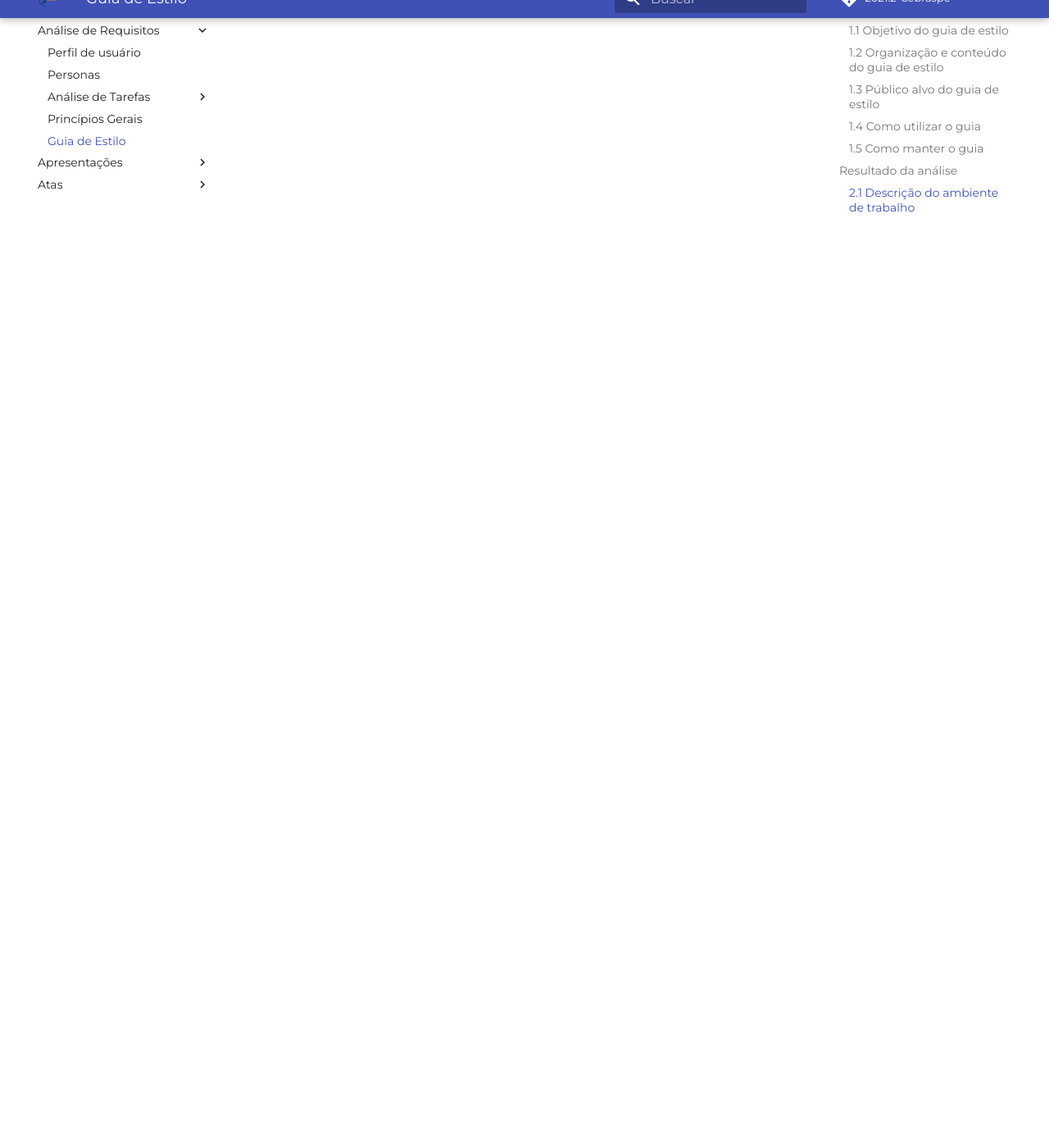
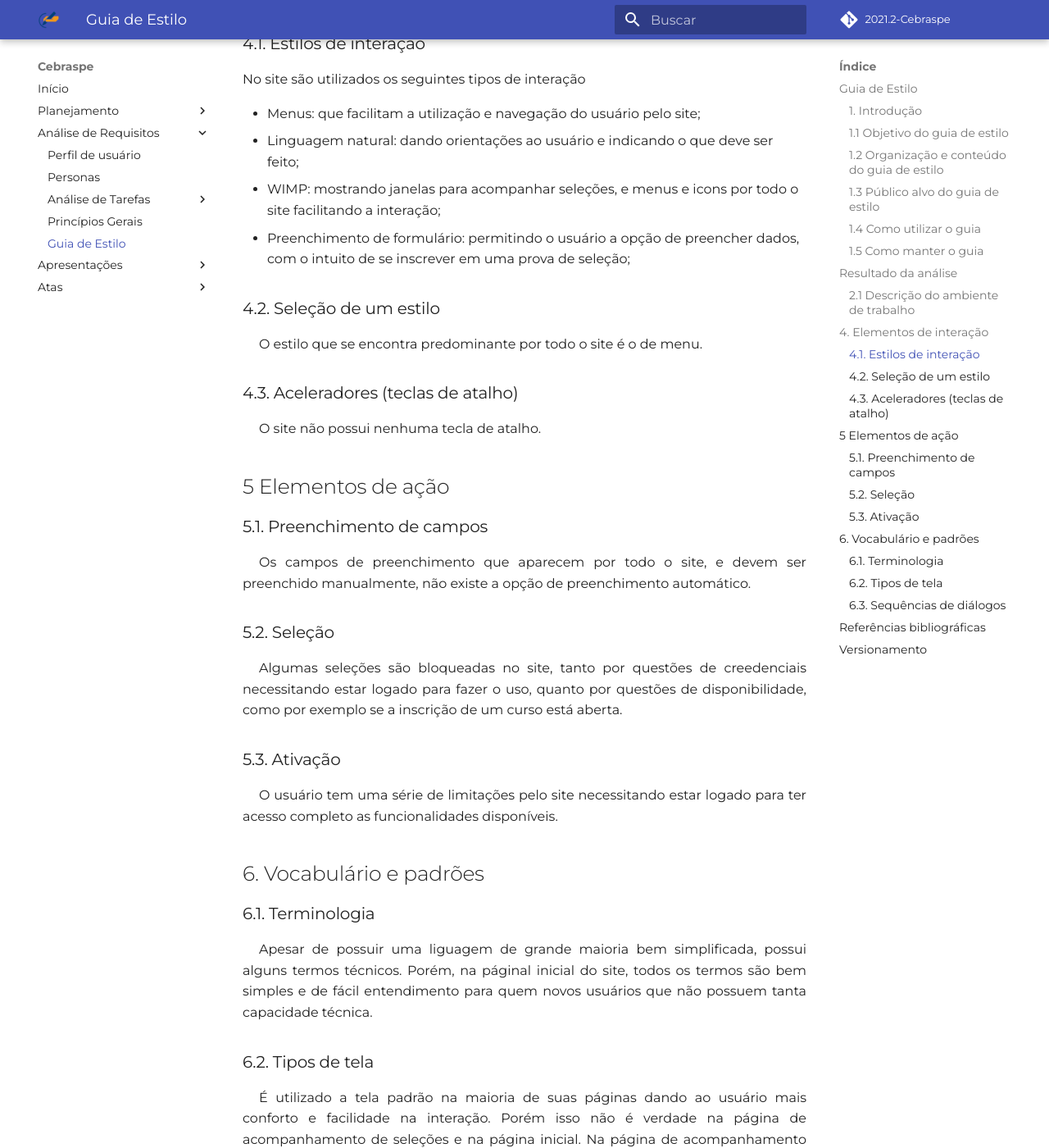
Before and after one commit to Interacao-Humano-Computador/2021.2-Cebraspe, an MkDocs documentation site: the page built from docs/Análise_de_requisitos/Guia_de_estilo/guia_de_estilo.md, in a window 1280 px wide and 1400 px high, scrolled down 1378 px. Shown: the whole window at 82% size. Built offline with MkDocs 1.6.1 and Material for MkDocs 9.7.7, drawn with Linux system fonts in a browser that asks for light colours; some web fonts are replaced; comment, search, counter and statistics services are not loaded; some of the changed text lies outside the part shown.

Commit message:
#19 - Adicionando elementos do guia.

```diff
--- a/docs/Análise_de_requisitos/Guia_de_estilo/guia_de_estilo.md
+++ b/docs/Análise_de_requisitos/Guia_de_estilo/guia_de_estilo.md
@@ -27,3 +27,79 @@
 ### 2.1 Descrição do ambiente de trabalho
 
 <p style="text-align: justify;">Após o levantamento e análise do guia de estilo, or ser um site baseado em avaliações, ele contém informações de acompanhamento de certames ja iniciados ou se pretender se inscrever em algum que esteja aberto, logo abaixo temos várias informações a cerca do institucional do cebraspe, concursos, certificações e acesso a universidade, sendo a página de acompanhamento carece de informações, tela muito vaga e algumas melhorias para a plataforma mobile, assim infringindo diversas metas de usabilidade e características essenciais.</p>
+
+## 4. Elementos de interação
+
+### 4.1. Estilos de interação
+
+<p style="text-align: justify">
+No site são utilizados os seguintes tipos de interação
+<ul>
+    <li>Menus: que facilitam a utilização e navegação do usuário pelo site;</li>
+    <li>Linguagem natural: dando orientações ao usuário e indicando o que deve ser feito;</li>
+    <li>WIMP: mostrando janelas para acompanhar seleções, e menus e icons por todo o site facilitando a interação;</li>
+    <li>Preenchimento de formulário: permitindo o usuário a opção de preencher dados, com o intuito de se inscrever em uma prova de seleção;</li>
+</ul>
+</p>
+
+### 4.2. Seleção de um estilo
+
+<p style="text-indent: 20px; text-align: justify">
+O estilo que se encontra predominante por todo o site é o de menu.
+</p>
+
+### 4.3. Aceleradores (teclas de atalho)
+
+<p style="text-indent: 20px; text-align: justify">
+O site não possui nenhuma tecla de atalho.
+</p>
+
+## 5 Elementos de ação
+
+### 5.1. Preenchimento de campos
+
+<p style="text-indent: 20px; text-align: justify">
+Os campos de preenchimento que aparecem por todo o site, e devem ser preenchido manualmente, não existe a opção de preenchimento automático.
+</p>
+
+### 5.2. Seleção
+
+<p style="text-indent: 20px; text-align: justify">
+Algumas seleções são bloqueadas no site, tanto por questões de creedenciais necessitando estar logado para fazer o uso, quanto por questões de disponibilidade, como por exemplo se a inscrição de um curso está aberta.
+</p>
+
+### 5.3. Ativação
+
+<p style="text-indent: 20px; text-align: justify">
+O usuário tem uma série de limitações pelo site necessitando estar logado para ter acesso completo as funcionalidades disponíveis.
+</p>
+
+## 6. Vocabulário e padrões
+
+### 6.1. Terminologia
+
+<p style="text-indent: 20px; text-align: justify">
+Apesar de possuir uma liguagem de grande maioria bem simplificada, possui alguns termos técnicos. Porém, na páginal inicial do site, todos os termos são bem simples e de fácil entendimento para quem novos usuários que não possuem tanta capacidade técnica.
+</p>
+
+### 6.2. Tipos de tela
+
+<p style="text-indent: 20px; text-align: justify">
+É utilizado a tela padrão na maioria de suas páginas dando ao usuário mais conforto e facilidade na interação. Porém isso não é verdade na página de acompanhamento de seleções e na página inicial. Na página de acompanhamento todo o layout da seção muda fazendo com que o usuário tenha dificuldade para se adaptar ao site, tendo que aprender como funciona e na página inicial apesar da navbar se manter todas os locais que as informações deveriam se manter, segundo a tela padrão são trocados.
+</p>
+
+### 6.3. Sequências de diálogos
+
+<p style="text-indent: 20px; text-align: justify">
+Existe uma sequência de diálogos apenas na opção de se cadastrar em um curso, em que é necessário responder uma sequência de diálogos que vão sendo apresentados para conseguir se cadastrar.
+</p>
+
+## Referências bibliográficas
+
+> Barbosa, S. D. J.; Silva, B. S. da; Silveira, M. S.; Gasparini, I.; Darin, T.; Barbosa, G. D. J. (2021) Interação Humano-Computador e Experiência do usuário. Autopublicação.
+
+## Versionamento
+
+| Versão | Data       | Modificação                       | Autor                     | Revisor                     |
+| ------ | ---------- | ----------------------------------| ------------------------- | ----------------------------|
+| 0.1    | 10/03/2022 | Criação do documento              | Daniel, Erick e Ricardo   | Gustave                     |
```
